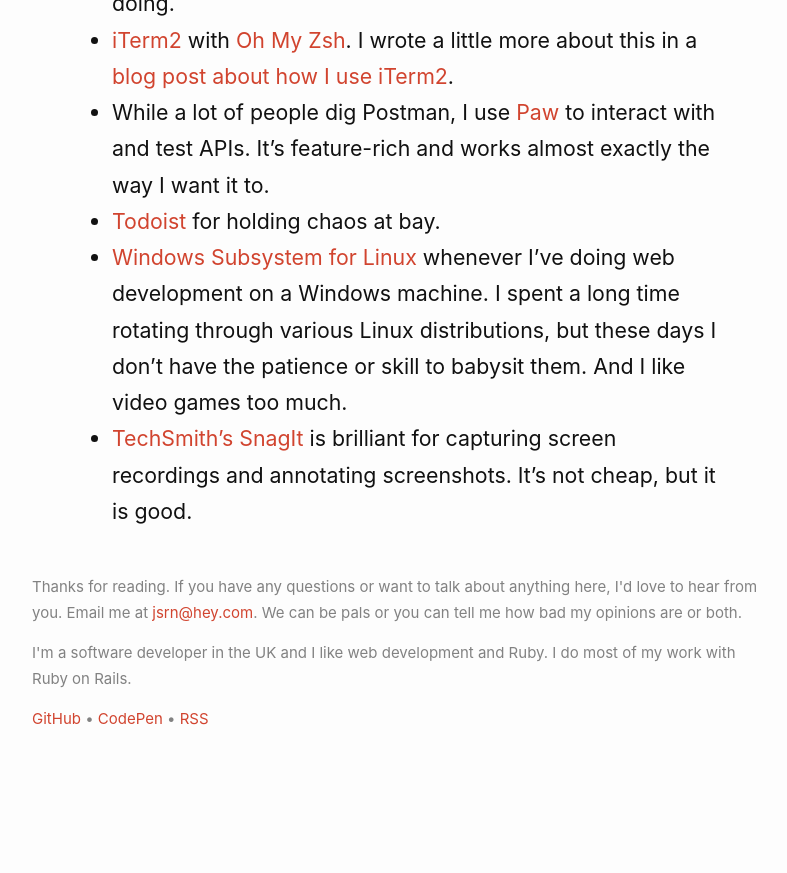
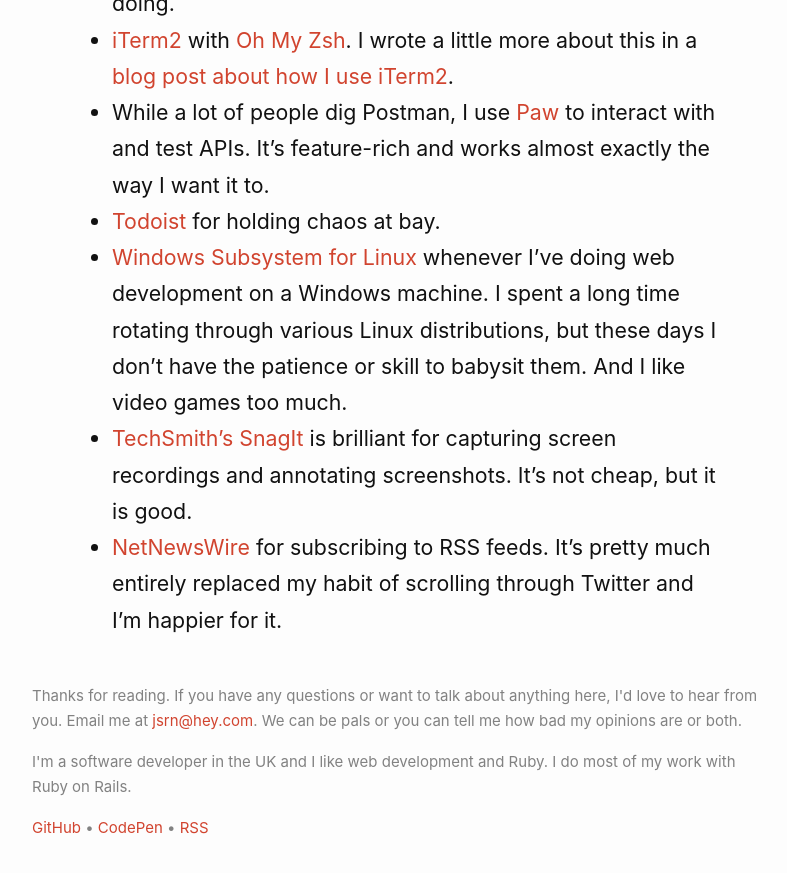
Before and after one commit to jsrn/jsrn.github.io, a Jekyll site: the page built from uses.md, in a window 1280 px wide and 900 px high, scrolled down 1192 px. Shown: the top 873 px of the window, without its empty margins (238-1025 px from the left). Built offline with Jekyll 4.4.1, drawn with Linux system fonts in a browser that asks for light colours; before the commit the page ends 1984 px from its top, so only the background shows below that.

Commit message:
Update uses.md

```diff
--- a/uses.md
+++ b/uses.md
@@ -21,3 +21,4 @@
 * [Todoist](https://todoist.com) for holding chaos at bay.
 * [Windows Subsystem for Linux](https://docs.microsoft.com/en-us/windows/wsl/faq) whenever I've doing web development on a Windows machine. I spent a long time rotating through various Linux distributions, but these days I don't have the patience or skill to babysit them. And I like video games too much.
 * [TechSmith's SnagIt](https://www.techsmith.com/screen-capture.html) is brilliant for capturing screen recordings and annotating screenshots. It's not cheap, but it is good.
+* [NetNewsWire](https://netnewswire.com/) for subscribing to RSS feeds. It's pretty much entirely replaced my habit of scrolling through Twitter and I'm happier for it.
```
